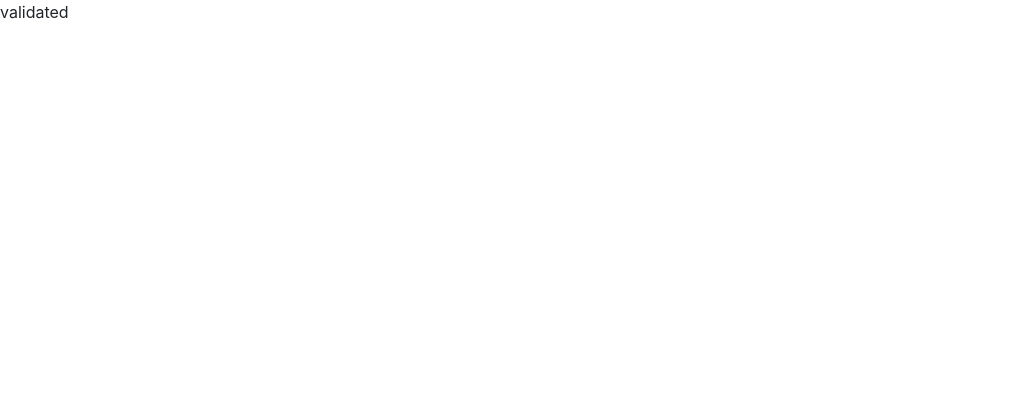
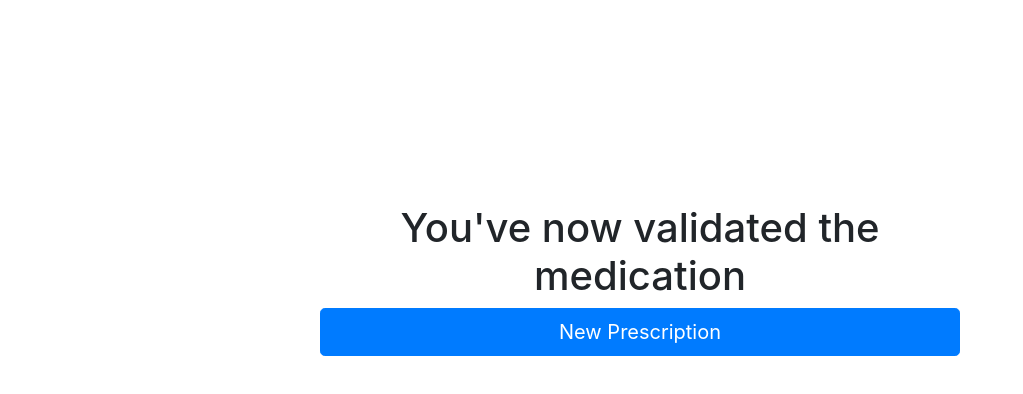
Before and after one commit to russellwheatley/prescriber-val, a React (Create React App) app: page /validated in a window 1280 px wide. Shown: the top 394 px of the page, without its empty margins (0-1023 px from the left). Built offline with nearby package versions, Linux system fonts and the light colour scheme.

Commit message:
working version, not socket.io

```diff
--- a/package.json
+++ b/package.json
@@ -13,8 +13,7 @@
     "react-scripts": "3.0.1"
   },
   "scripts": {
-    "start": "react-scripts start",
-    "dev": "NODE_ENV=development react-scripts start",
+    "start": "API_ENV=product react-scripts start",
     "build": "react-scripts build",
     "test": "react-scripts test",
     "eject": "react-scripts eject",
--- a/src/App.css
+++ b/src/App.css
@@ -27,7 +27,6 @@ html, body, #root{
 .list-group-item{
   display: flex;
   justify-content: space-around;
-  height:64px;
 }
 
 .medications{
@@ -39,6 +38,10 @@ html, body, #root{
 
 .list-group-item > button {
   margin-left:30px;
+}
+
+.list-group-item img{
+  width:100px;
 }
 
 .approval-container, .scan-results-container{
@@ -67,3 +70,18 @@ html, body, #root{
   display: flex;
   justify-content: center;
 }
+
+.validated{
+  display: flex;
+justify-content: center;
+  align-items: center;
+  flex-direction: column;
+  height:70%;
+}
+
+.validated > *{
+  width: 50%;
+}
+.validated > h1{
+  text-align: center;
+}
--- a/src/api/index.js
+++ b/src/api/index.js
@@ -3,19 +3,22 @@ import Prescription from "../prescription.json";
 
 // const BASE_URL = "http://localhost:3000";
 const BASE_URL = "http://10.41.9.77:1111";
+// const ENVIRONMENT = 'DEV';
+const ENVIRONMENT = "PROD";
 
 const api = {
     prescription: prescriptionNumber => {
-        console.log('=======');
-        console.log('process.env.NODE_ENV',process.env.NODE_ENV);
-        console.log('=======');
-
-        return process.env.NODE_ENV === "development"
+        return ENVIRONMENT === "DEV"
             ? new Promise((res, rej) => res(Prescription))
-            : axios.get(`${BASE_URL}/prescription/${prescriptionNumber}`);
+            : axios.get(
+                  `${BASE_URL}/api/v1/validate_prescription/${prescriptionNumber}`
+              );
     },
 
-    deleteRedundant: () => {}
+    deleteRedundant: (prescriptionId, medId) =>
+        axios.delete(
+            `${BASE_URL}/api/v1/prescription/${prescriptionId}/${medId}`
+        )
 };
 
 export default api;
--- a/src/components/activeButton.js
+++ b/src/components/activeButton.js
@@ -11,7 +11,7 @@ function ActiveButton({ isValid, history }) {
             className={[validstyle]}
         >
             {" "}
-           {isValid ? 'APPROVED': 'NOT APPROVED'}
+            {isValid ? "APPROVED" : "NOT APPROVED"}
         </button>
     );
 }
--- a/src/components/resultsButton.js
+++ b/src/components/resultsButton.js
@@ -1,8 +1,13 @@
 import React from "react";
 
-function ResultsButton() {
+function ResultsButton({ refresh }) {
     return (
-        <button className="btn btn-info btn-lg btn-block" onClick={() => this.props.refresh()}>Refresh Results</button>
+        <button
+            className="btn btn-info btn-lg btn-block"
+            onClick={() => refresh()}
+        >
+            Refresh Results
+        </button>
     );
 }
 
--- a/src/views/prescription.js
+++ b/src/views/prescription.js
@@ -11,19 +11,24 @@ class Prescription extends React.Component {
     }
 
     results = () => {
-        api.prescription().then(res => {
-            if (res.success) {
+        const { match } = this.props;
+        api.prescription(match.params.prescriptionNumber).then(res => {
+            if (res.data.success) {
                 this.setState({
-                    expected: res.data.expected,
-                    verified: res.data.verified,
-                    redundant: res.data.redundant
+                    expected: res.data.data.expected,
+                    verified: res.data.data.verified,
+                    redundant: res.data.data.redundant
                 });
             }
         });
     };
 
+    removeRefresh = async (prescriptionId, medId) => {
+        await api.deleteRedundant(prescriptionId, medId);
+        this.results();
+    };
+
     render() {
-        const { match } = this.props;
         const { expected, redundant, verified } = this.state;
 
         if (!expected.length && !redundant.length && !verified.length)
@@ -39,6 +44,7 @@ class Prescription extends React.Component {
                                 {expected.map(med => {
                                     return (
                                         <li className="list-group-item list-group-item-primary">
+                                            <img src={`http://10.41.9.77:1111${med.medication.image_link}`}/>
                                             <span>
                                                 {" "}
                                                 <b>NAME:</b>{" "}
@@ -68,6 +74,7 @@ class Prescription extends React.Component {
                                 {verified.map(med => {
                                     return (
                                         <li className="list-group-item list-group-item-success">
+                                            <img src={`http://10.41.9.77:1111${med.medication.image_link}`}/>
                                             <span>
                                                 {" "}
                                                 <b>NAME:</b>{" "}
@@ -98,6 +105,7 @@ class Prescription extends React.Component {
                                     return (
                                         <li className="list-group-item list-group-item-danger">
                                             <div className="medications">
+                                                <img src={`http://10.41.9.77:1111${med.medication.image_link}`}/>
                                                 <span>
                                                     {" "}
                                                     <b>NAME:</b>{" "}
@@ -116,6 +124,7 @@ class Prescription extends React.Component {
                                             <button
                                                 type="button"
                                                 className="btn btn-success"
+                                                onClick={()=> this.removeRefresh(this.props.match.params.prescriptionNumber, med.medication.id)}
                                             >
                                                 remove
                                             </button>
--- a/src/views/prescriptionNumber.js
+++ b/src/views/prescriptionNumber.js
@@ -3,23 +3,18 @@ import { withRouter } from "react-router-dom";
 import api from "../api";
 
 class PrescriptionNumber extends React.Component {
-    state = { prescriptionNumber: "" , validPrescription: false, message:''};
+    state = { prescriptionNumber: "", validPrescription: false, message: "" };
     pushState = async () => {
         const { history } = this.props;
-        const validPrescription = await api.prescription();
-
-        console.log('=======');
-        console.log(validPrescription);
-        console.log('=======');
-
-
-        if(validPrescription.success){
+        api.prescription(this.state.prescriptionNumber)
+            .then(res => {
                 history.push(`/prescription/${this.state.prescriptionNumber}`);
-            this.setState({message: ''})
-        } else {
-            this.setState({message:"This is not a valid prescription number"})
-        }
-
+            })
+            .catch(err => {
+                this.setState({
+                    message: "This is not a valid prescription number"
+                });
+            });
     };
 
     updatePrescriptionNumber = ({ target }) => {
@@ -27,7 +22,7 @@ class PrescriptionNumber extends React.Component {
     };
 
     render() {
-        const { message} = this.state;
+        const { message } = this.state;
         return (
             <React.Fragment>
                 <div className="prescription-number">
@@ -68,7 +63,6 @@ class PrescriptionNumber extends React.Component {
                     )}
                 </div>
             </React.Fragment>
-
         );
     }
 }
--- a/src/views/validated.js
+++ b/src/views/validated.js
@@ -1,7 +1,18 @@
 import React from "react";
+import { withRouter } from "react-router-dom";
 
-function Validated() {
-    return <div className="validated">validated</div>;
+function Validated({ history }) {
+    return (
+        <div className="validated">
+            <h1>You've now validated the medication</h1>
+            <button
+                className="btn btn-primary btn-lg btn-block"
+                onClick={() => history.push("/")}
+            >
+                New Prescription
+            </button>
+        </div>
+    );
 }
 
-export default Validated;
+export default withRouter(Validated);
```
Also changed, not shown: src/App.js (+5 -5 lines). Lines whose indentation alone changed are shown as unchanged.
